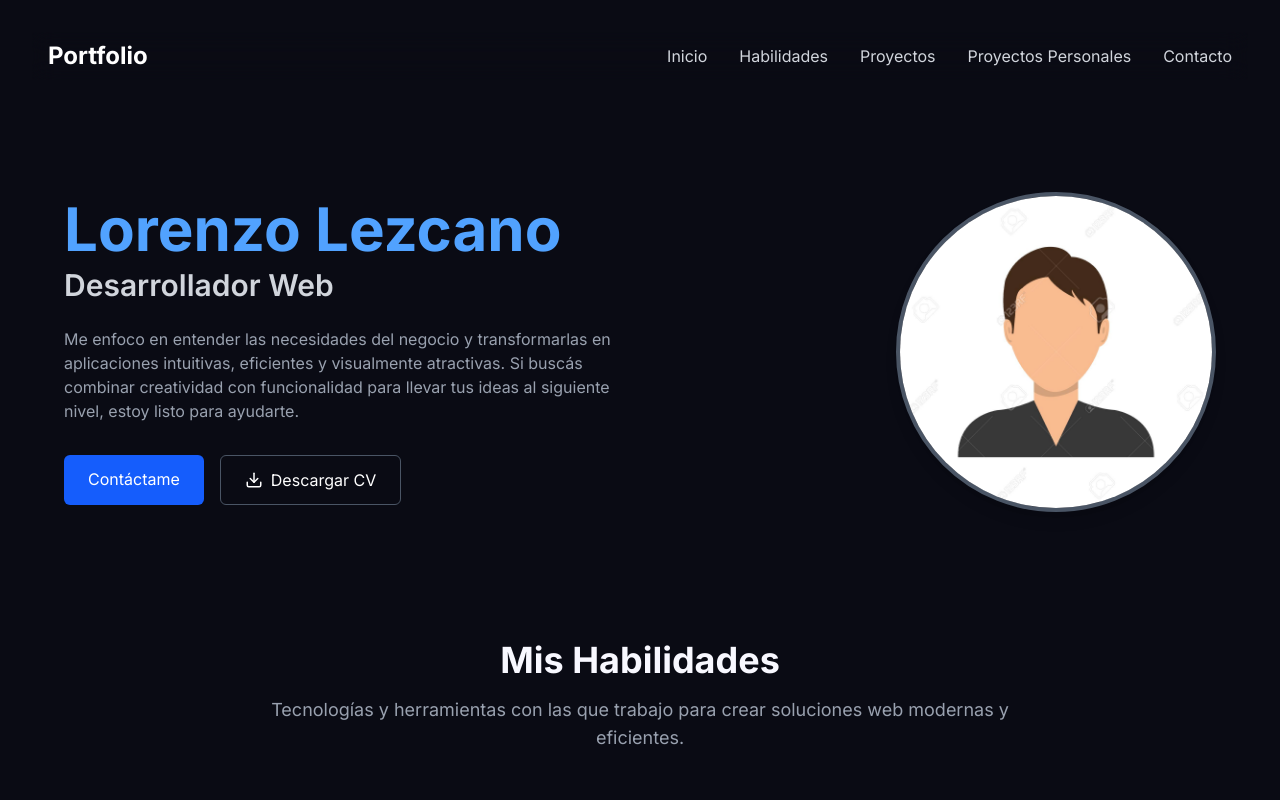
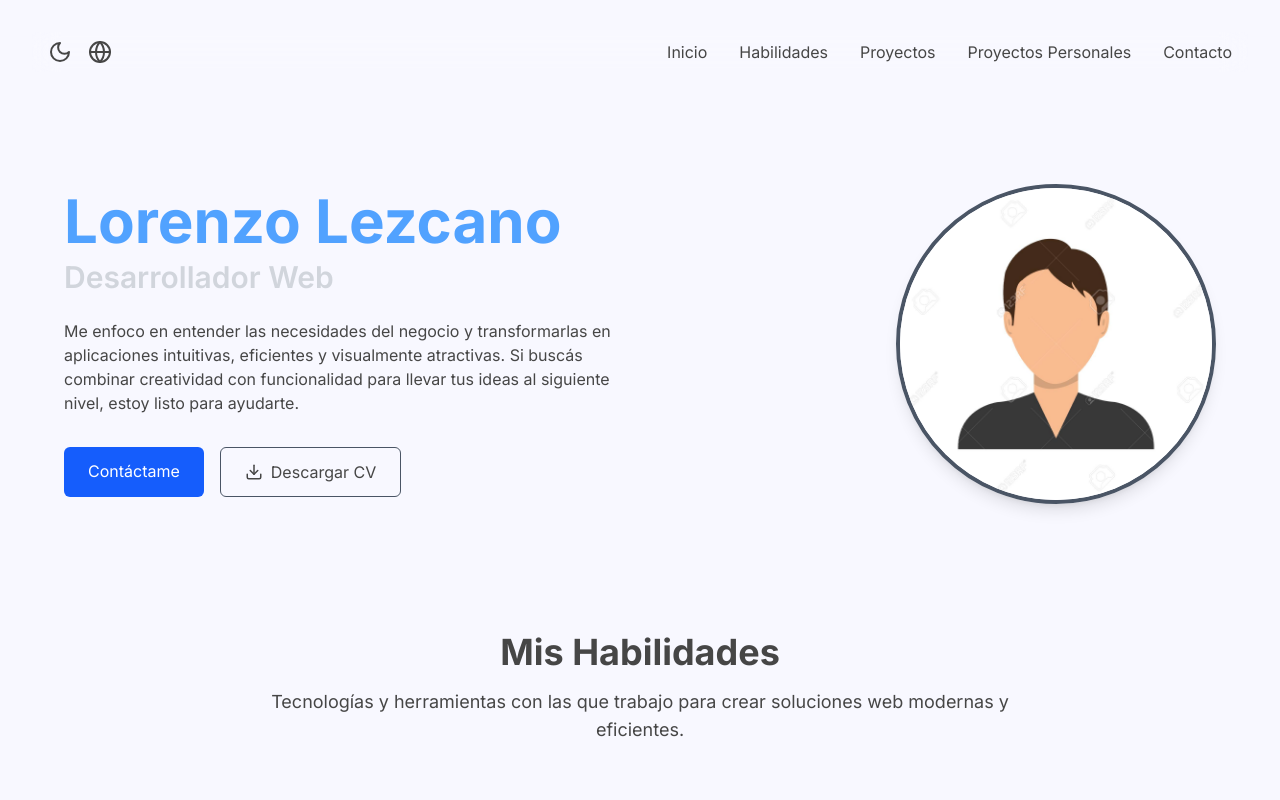
Before and after one commit to lordlez/my-portfolio, a Next.js app: page / in a window 1280 px wide. Shown: the top 800 px of the page. Built offline with nearby package versions, Linux system fonts and the light colour scheme.

Commit message:
add light dark mode

```diff
--- a/src/app/globals.css
+++ b/src/app/globals.css
@@ -1,12 +1,21 @@
 @import "tailwindcss";
 
 :root {
-  --background: #0a0b14;
-  --foreground: #f8f8ff;
-  --primary: #4169e1;
-  --secondary: #6a5acd;
-  --accent: #7b68ee;
-  --card: #111827;
+  --background: #0a0b14; /* Fondo oscuro */
+  --foreground: #e3e3e3; /* Texto gris claro (modo oscuro) */
+  --primary: #4169e1; /* Azul primario */
+  --secondary: #6a5acd; /* Azul secundario */
+  --accent: #7b68ee; /* Acento */
+  --card: #111827; /* Fondo de tarjetas oscuro */
+}
+
+[data-theme="light"] {
+  --background: #f8f8ff; /* Fondo claro */
+  --foreground: #464646; /* Texto gris oscuro (modo claro) */
+  --primary: #4169e1; /* Azul primario */
+  --secondary: #6a5acd; /* Azul secundario */
+  --accent: #7b68ee; /* Acento */
+  --card: #e5e7eb; /* Fondo de tarjetas claro (gris) */
 }
 
 body {
--- a/src/app/layout.tsx
+++ b/src/app/layout.tsx
@@ -1,15 +1,12 @@
+"use client";
+
 import type React from "react";
-import type { Metadata } from "next";
 import { Inter } from "next/font/google";
 import "./globals.css";
 import FontAwesomeConfig from "./fontawesome";
+import { ThemeProvider } from "@/context/ThemeContext";
 
 const inter = Inter({ subsets: ["latin"] });
-
-export const metadata: Metadata = {
-  title: "Mi Portfolio",
-  description: "Portfolio profesional creado con Next.js",
-};
 
 export default function RootLayout({
   children,
@@ -22,9 +19,12 @@
         <FontAwesomeConfig />
       </head>
       <body className={inter.className}>
-        <div className="min-h-screen bg-background text-foreground p-4 md:p-8">
-          {children}
-        </div>
+        <ThemeProvider>
+          {" "}
+          <div className="min-h-screen bg-background text-foreground p-4 md:p-8">
+            {children}
+          </div>
+        </ThemeProvider>
       </body>
     </html>
   );
--- /dev/null
+++ b/src/app/metadata.ts
@@ -0,0 +1,6 @@
+import type { Metadata } from "next";
+
+export const metadata: Metadata = {
+  title: "Mi Portfolio",
+  description: "Portfolio profesional creado con Next.js",
+};
--- a/src/components/footer.tsx
+++ b/src/components/footer.tsx
@@ -12,12 +12,12 @@
   const currentYear = new Date().getFullYear();
 
   return (
-    <footer className="bg-[#0A0B14] border-t border-gray-800">
+    <footer className="bg-background border-t border-gray-800">
       <div className="max-w-7xl mx-auto px-4 py-4 sm:px-6 lg:px-8">
         <div className="flex flex-col sm:flex-row justify-between items-center">
           <div className="flex-shrink-0 mb-4 sm:mb-0">
-            <Link href="/" className=" transition-colors">
-              <p className="text-sm hover:text-white text-gray-400  transition-colors">
+            <Link href="/" className="transition-colors">
+              <p className="text-sm text-foreground hover:text-primary transition-colors">
                 Lorenzo Lezcano &copy; {currentYear}
               </p>
             </Link>
@@ -27,7 +27,7 @@
               <Link
                 key={link.name}
                 href={link.href}
-                className="text-sm text-gray-400 hover:text-white transition-colors"
+                className="text-sm text-foreground hover:text-primary transition-colors"
               >
                 {link.name}
               </Link>
--- a/src/components/hero.tsx
+++ b/src/components/hero.tsx
@@ -13,7 +13,7 @@
             <h2 className="text-2xl md:text-3xl font-semibold mb-6 text-gray-300">
               Desarrollador Web
             </h2>
-            <p className="text-gray-400 mb-8 max-w-xl">
+            <p className="text-foreground mb-8 max-w-xl">
               Me enfoco en entender las necesidades del negocio y transformarlas
               en aplicaciones intuitivas, eficientes y visualmente atractivas.
               Si buscás combinar creatividad con funcionalidad para llevar tus
@@ -28,7 +28,7 @@
               </a>
               <a
                 href="#"
-                className="px-6 py-3 border border-gray-600 text-white hover:bg-gray-800 rounded-md transition-colors flex items-center gap-2"
+                className="px-6 py-3 border border-gray-600 text-foreground hover:bg-gray-200 rounded-md transition-colors flex items-center gap-2"
               >
                 <Download size={18} /> Descargar CV
               </a>
--- a/src/components/navbar.tsx
+++ b/src/components/navbar.tsx
@@ -2,62 +2,78 @@
 
 import { useState } from "react";
 import Link from "next/link";
-import { Menu, X } from "lucide-react";
+import { Menu, X, Moon, Sun, Globe } from "lucide-react";
+import { useTheme } from "@/context/ThemeContext";
 
 export default function Navbar() {
   const [isMenuOpen, setIsMenuOpen] = useState(false);
+  const { isDarkMode, toggleDarkMode } = useTheme();
+  const [language, setLanguage] = useState("es");
 
   const toggleMenu = () => {
     setIsMenuOpen(!isMenuOpen);
+  };
+
+  const toggleLanguage = () => {
+    setLanguage(language === "es" ? "en" : "es");
   };
 
   return (
     <nav className="bg-transparent fixed w-full z-10 py-2 backdrop-filter backdrop-blur-md bg-background/70 sticky top-0">
       <div className="max-w-7xl mx-auto px-4">
         <div className="flex items-center justify-between">
-          <div className="flex-shrink-0">
-            <Link href="/" className="text-2xl font-bold text-white">
-              Portfolio
-            </Link>
+          <div className="flex items-center space-x-4">
+            <button
+              onClick={toggleDarkMode}
+              className="text-foreground hover:text-primary transition-colors cursor-pointer"
+              aria-label="Toggle dark mode"
+            >
+              {isDarkMode ? <Sun size={24} /> : <Moon size={24} />}
+            </button>
+            <button
+              onClick={toggleLanguage}
+              className="text-foreground hover:text-primary transition-colors cursor-pointer"
+              aria-label="Toggle language"
+            >
+              <Globe size={24} />
+            </button>
           </div>
-          <div className="hidden md:block">
-            <div className="ml-10 flex items-center space-x-8">
+          <div className="hidden md:flex items-center space-x-8">
             <Link
               href="#inicio"
-                className="text-gray-300 hover:text-white transition-colors"
+              className="text-foreground hover:text-gray-500 transition-colors"
             >
               Inicio
             </Link>
             <Link
               href="#habilidades"
-                className="text-gray-300 hover:text-white transition-colors"
+              className="text-foreground hover:text-gray-500 transition-colors"
             >
               Habilidades
             </Link>
             <Link
               href="#trabajos"
-                className="text-gray-300 hover:text-white transition-colors"
+              className="text-foreground hover:text-gray-500 transition-colors"
             >
               Proyectos
             </Link>
             <Link
               href="#proyectos"
-                className="text-gray-300 hover:text-white transition-colors"
+              className="text-foreground hover:text-gray-500 transition-colors"
             >
               Proyectos Personales
             </Link>
             <Link
               href="#contacto"
-                className="text-gray-300 hover:text-white transition-colors"
+              className="text-foreground hover:text-gray-500 transition-colors"
             >
               Contacto
             </Link>
           </div>
-          </div>
           <div className="md:hidden">
             <button
               onClick={toggleMenu}
-              className="text-gray-300 hover:text-white"
+              className="text-foreground hover:text-primary cursor-pointer"
               aria-label="Toggle menu"
             >
               {isMenuOpen ? <X size={24} /> : <Menu size={24} />}
@@ -72,35 +88,35 @@
           <div className="px-4 py-2">
             <Link
               href="#inicio"
-              className="block py-2 text-gray-300 hover:text-white"
+              className="block py-2 text-foreground hover:text-gray-500"
               onClick={toggleMenu}
             >
               Inicio
             </Link>
             <Link
               href="#habilidades"
-              className="block py-2 text-gray-300 hover:text-white"
+              className="block py-2 text-foreground hover:text-gray-500"
               onClick={toggleMenu}
             >
               Habilidades
             </Link>
             <Link
               href="#trabajos"
-              className="block py-2 text-gray-300 hover:text-white"
+              className="block py-2 text-foreground hover:text-gray-500"
               onClick={toggleMenu}
             >
               Proyectos
             </Link>
             <Link
               href="#proyectos"
-              className="block py-2 text-gray-300 hover:text-white"
+              className="block py-2 text-foreground hover:text-gray-500"
               onClick={toggleMenu}
             >
               Proyectos Personales
             </Link>
             <Link
               href="#contacto"
-              className="block py-2 text-gray-300 hover:text-white"
+              className="block py-2 text-foreground hover:text-gray-500"
               onClick={toggleMenu}
             >
               Contacto
--- a/src/components/skills.tsx
+++ b/src/components/skills.tsx
@@ -25,7 +25,7 @@
     <section id="habilidades" className="max-w-7xl mx-auto px-4 py-16">
       <div className="text-center mb-16">
         <h2 className="text-4xl font-bold mb-4">Mis Habilidades</h2>
-        <p className="text-gray-400 text-lg max-w-3xl mx-auto">
+        <p className="text-foreground text-lg max-w-3xl mx-auto">
           Tecnologías y herramientas con las que trabajo para crear soluciones
           web modernas y eficientes.
         </p>
@@ -35,14 +35,14 @@
         {skills.map((skill, index) => (
           <div
             key={index}
-            className="p-6 rounded-lg border border-gray-800 bg-gray-900/50 flex flex-col items-center justify-center hover:border-gray-700 transition-colors"
+            className="p-6 rounded-lg border border-gray-800 bg-card flex flex-col items-center justify-center hover:border-gray-700 transition-colors"
           >
             <FontAwesomeIcon
               icon={skill.icon}
               className={`${skill.color}`}
               size="3x"
             />
-            <h3 className="text-lg font-medium text-gray-200 mt-4">
+            <h3 className="text-lg font-medium text-foreground mt-4">
               {skill.name}
             </h3>
           </div>
--- /dev/null
+++ b/src/context/ThemeContext.tsx
@@ -0,0 +1,49 @@
+"use client";
+
+import React, { createContext, useContext, useState, useEffect } from "react";
+
+type ThemeContextType = {
+  isDarkMode: boolean;
+  toggleDarkMode: () => void;
+};
+
+const ThemeContext = createContext<ThemeContextType | undefined>(undefined);
+
+export const ThemeProvider = ({ children }: { children: React.ReactNode }) => {
+  const [isDarkMode, setIsDarkMode] = useState(false);
+
+  // Efecto para cargar el tema guardado en localStorage
+  useEffect(() => {
+    const savedTheme = localStorage.getItem("theme");
+    if (savedTheme) {
+      setIsDarkMode(savedTheme === "dark");
+    }
+  }, []);
+
+  // Efecto para aplicar el tema al HTML y guardar en localStorage
+  useEffect(() => {
+    document.documentElement.setAttribute(
+      "data-theme",
+      isDarkMode ? "dark" : "light"
+    );
+    localStorage.setItem("theme", isDarkMode ? "dark" : "light");
+  }, [isDarkMode]);
+
+  const toggleDarkMode = () => {
+    setIsDarkMode((prev) => !prev);
+  };
+
+  return (
+    <ThemeContext.Provider value={{ isDarkMode, toggleDarkMode }}>
+      {children}
+    </ThemeContext.Provider>
+  );
+};
+
+export const useTheme = () => {
+  const context = useContext(ThemeContext);
+  if (!context) {
+    throw new Error("useTheme debe usarse dentro de un ThemeProvider");
+  }
+  return context;
+};
```
Also changed, not shown: src/components/personal-projects.tsx (+5 -5 lines), src/components/professional-projects.tsx (+4 -4 lines). Lines whose indentation alone changed are shown as unchanged.
